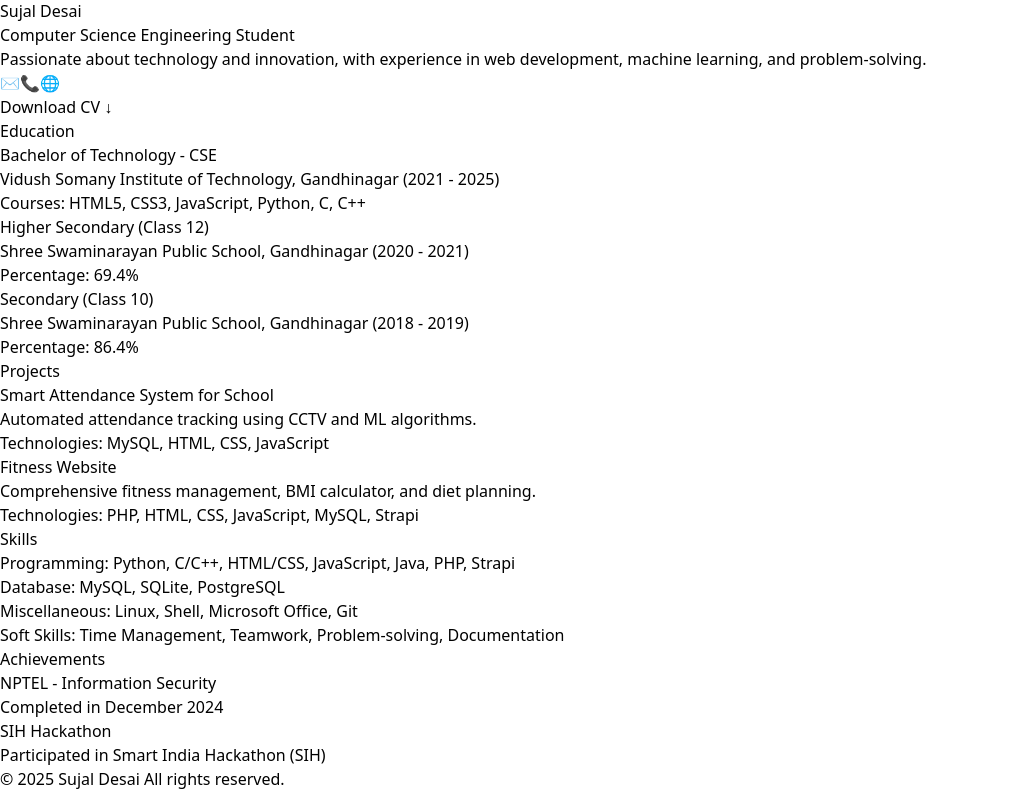
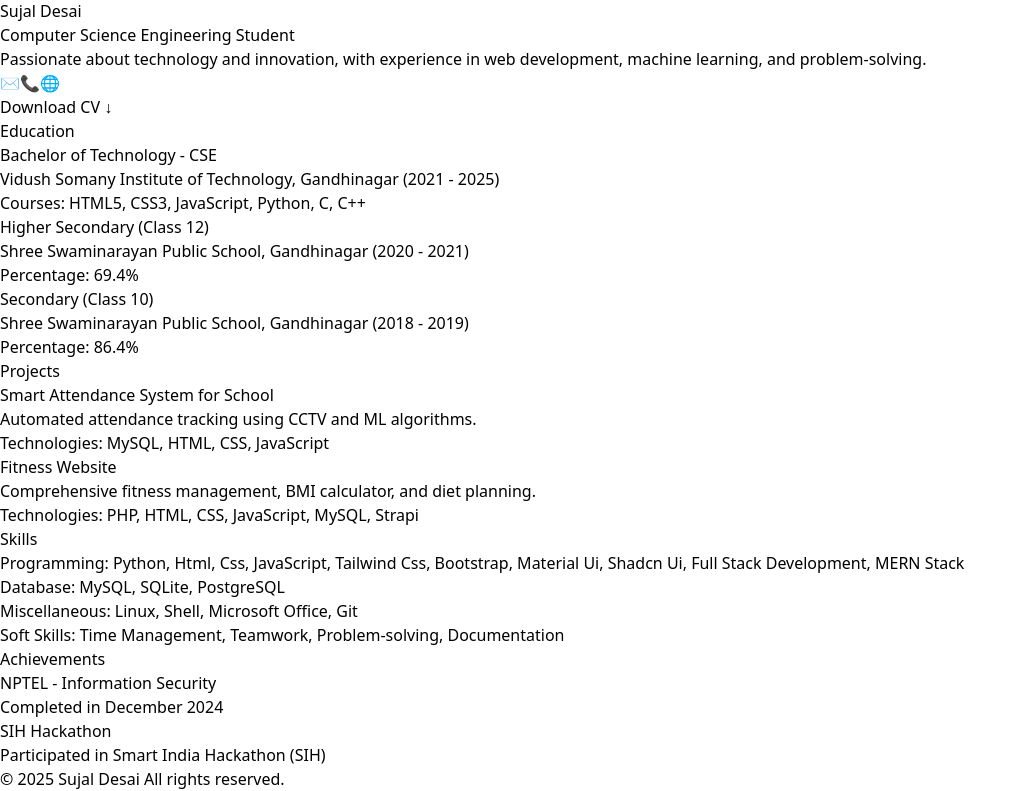
Before and after one commit to SUJAL-DESAI/Sujal_Desai, a React (Vite) app: page / in a window 1280 px wide. Shown: the part 586-1377 px from the top of the page, without its empty margins (0-1027 px from the left). Built offline with nearby package versions, Linux system fonts and the light colour scheme.

Commit message:
i have changed the skills part

```diff
--- a/src/App.jsx
+++ b/src/App.jsx
@@ -94,7 +94,7 @@ const App = () => {
         {/* Skills Section */}
         <section className="w-full space-y-4">
           <h2 className="text-2xl font-semibold">Skills</h2>
-          <p className="text-gray-600">Programming: Python, C/C++, HTML/CSS, JavaScript, Java, PHP, Strapi</p>
+          <p className="text-gray-600">Programming: Python, Html, Css, JavaScript, Tailwind Css, Bootstrap, Material Ui, Shadcn Ui, Full Stack Development, MERN Stack</p>
           <p className="text-gray-600">Database: MySQL, SQLite, PostgreSQL</p>
           <p className="text-gray-600">Miscellaneous: Linux, Shell, Microsoft Office, Git</p>
           <p className="text-gray-600">Soft Skills: Time Management, Teamwork, Problem-solving, Documentation</p>
```
